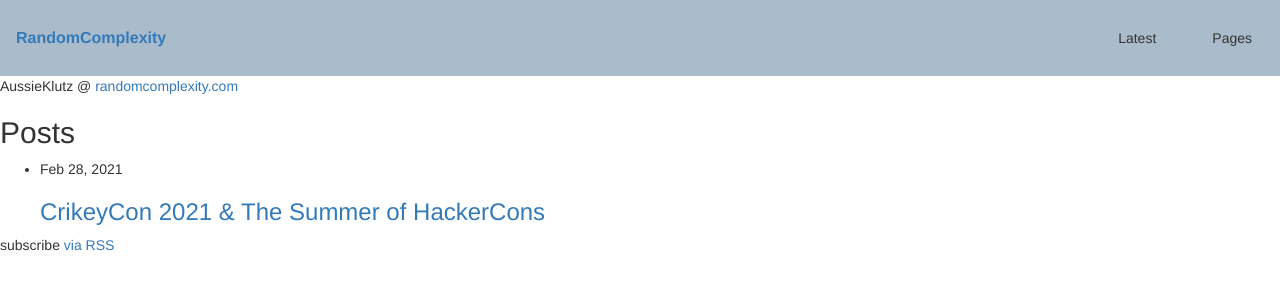
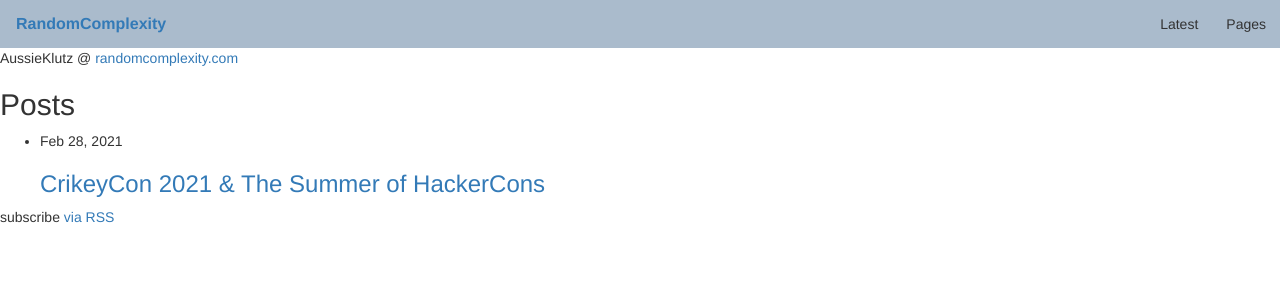
Before and after one commit to aussieklutz/aussieklutz.github.io, a Jekyll site: the page built from index.markdown, in a window 1280 px wide. Shown: the top 300 px of the page. Built offline with Jekyll 4.4.1, drawn with Linux system fonts in a browser that asks for light colours.

Commit message:
Adjusting Theme

```diff
--- a/css/main.css
+++ b/css/main.css
@@ -24,7 +24,7 @@
 }
 
 .main_menu li {
-    padding: 2em;
+    padding: 1em;
     position: relative;
 }
 
@@ -37,7 +37,7 @@
     position: absolute;
     background: #a0b1c2;
     width: 200px;
-    top: 5em;
+    top: 3em;
     right: 0;
 }
 
```
